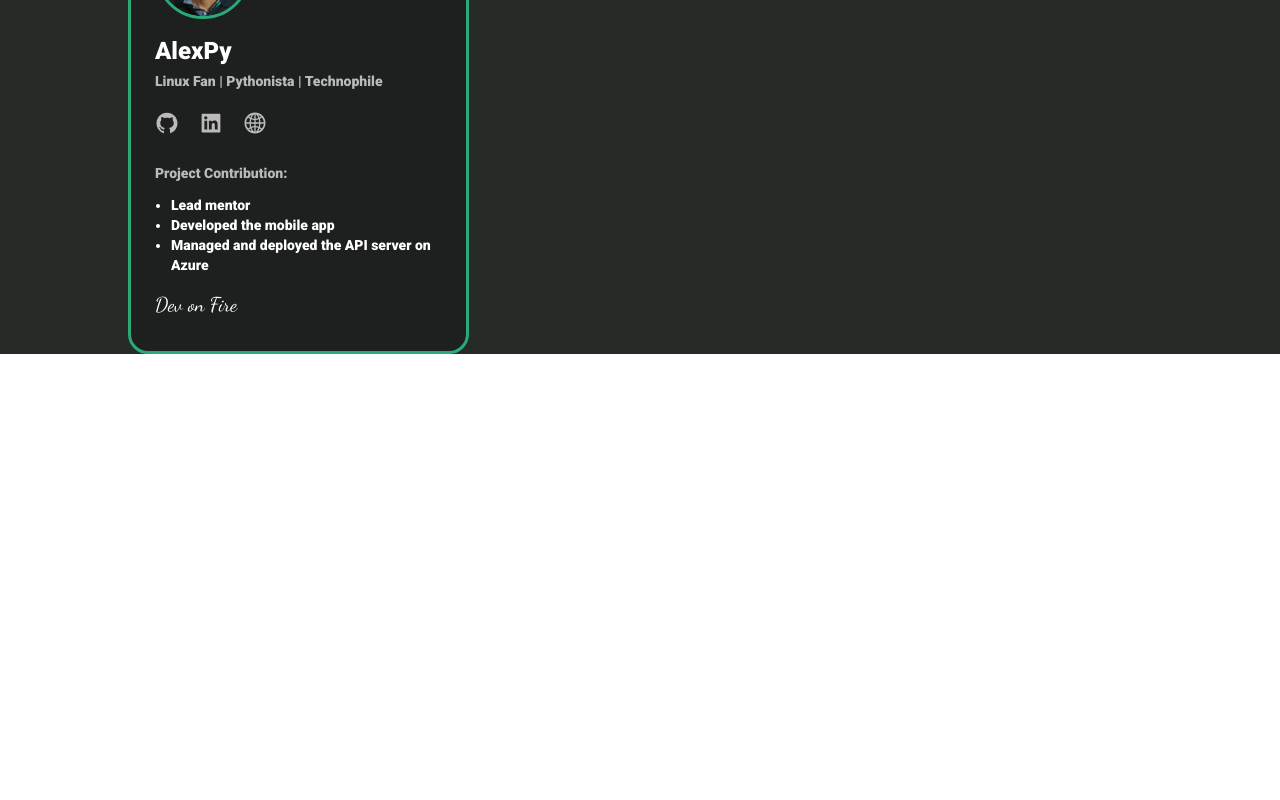
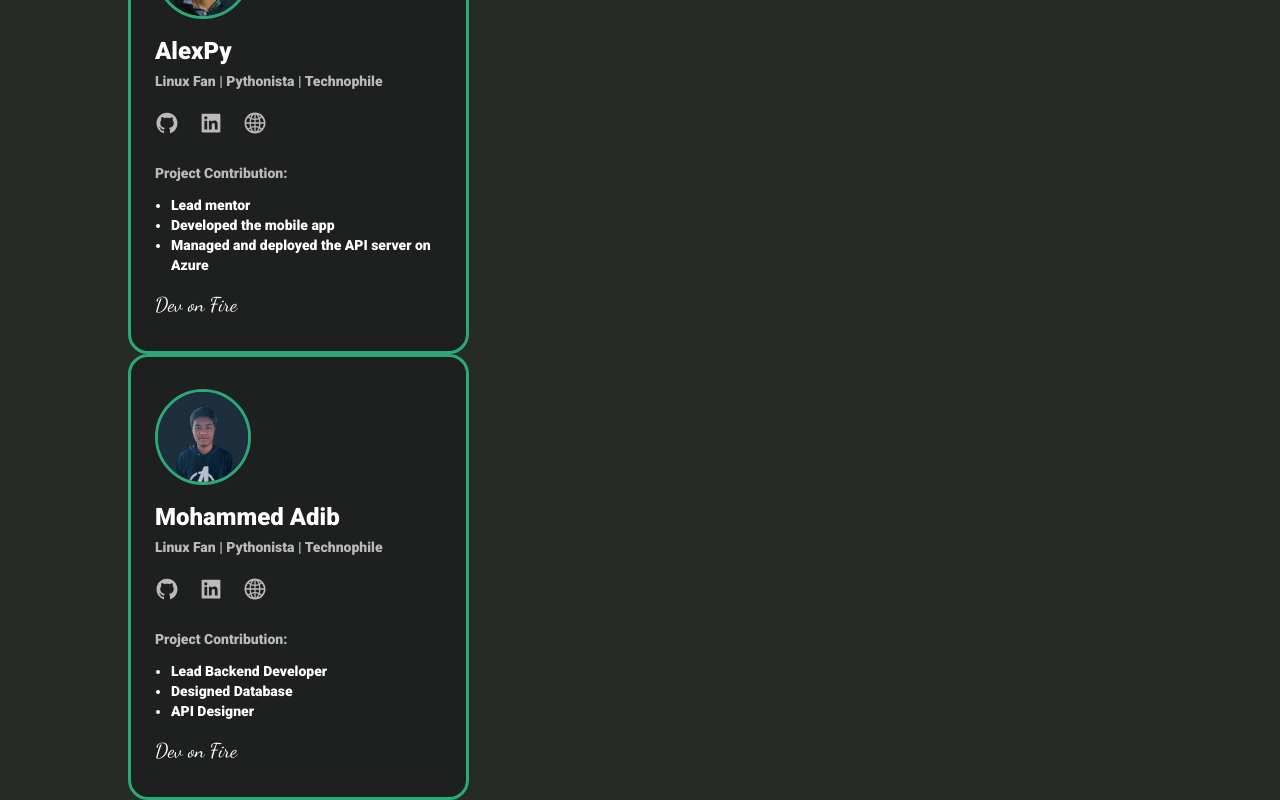
Before and after one commit to JB-Mavericks/jb-mavericks.github.io, a React (Create React App) app: page / in a window 1280 px wide. Shown: the part 4218-5018 px from the top of the page. Before the commit the page ends 4572 px from the top, so only its background shows below. Built offline with nearby package versions, Linux system fonts and the light colour scheme; a web font is replaced by a local one.

Commit message:
adib done

```diff
--- a/src/components/mavericks/Adib.js
+++ b/src/components/mavericks/Adib.js
@@ -1,8 +1,32 @@
 import React from 'react'
+
+//image
+import adib from './../../images/adib.png'
+
+//icons
+import { AiOutlineGithub } from "react-icons/ai";
+import { AiFillLinkedin } from "react-icons/ai";
+import { AiOutlineGlobal } from "react-icons/ai";
 
 const Adib = () => {
   return (
-    <div>Adib</div>
+     <div className='w-1/3 bg-blackLight px-6 py-8 border-greeny border-3' style={{borderRadius: '20px'}}>
+     <img src={adib} alt='adib' className='w-24 h-24 rounded-full border-3 border-greeny'/>
+     <h2 className='font-roboto xl:font-black md:font-bold font-semibold text-white lg:text-2xl md:text-xl text-lg mt-4'>Mohammed Adib</h2>
+     <p className='font-roboto xl:font-black md:font-bold font-semibold text-sm text-opacityblack mt-1'>Linux Fan | Pythonista | Technophile</p>
+     <div className='flex gap-x-5 text-2xl text-opacityblack mt-5'>
+          <AiOutlineGithub />
+          <AiFillLinkedin />
+          <AiOutlineGlobal />
+     </div>
+     <p className='font-roboto xl:font-black md:font-bold font-semibold text-sm text-opacityblack mt-7 mb-3'>Project Contribution: </p>
+     <ul className='font-roboto xl:font-black md:font-bold font-semibold text-sm text-white list-disc ml-4'>
+          <li>Lead Backend Developer</li>
+          <li>Designed Database</li>
+          <li>API Designer</li>
+     </ul>
+     <h3 className='font-dancing font-normal text-xl text-white mt-4'>Dev on Fire</h3>
+    </div>
   )
 }
 
--- a/src/components/mavericks/Mavericks.js
+++ b/src/components/mavericks/Mavericks.js
@@ -7,7 +7,7 @@ const Mavericks = () => {
   return (
     <div>
      <Alexpy />
-     {/* <Adib /> */}
+     <Adib />
      {/* <Marzan /> */}
     </div>
   )
```
Also changed, not shown: src/images/adib.png (added).
